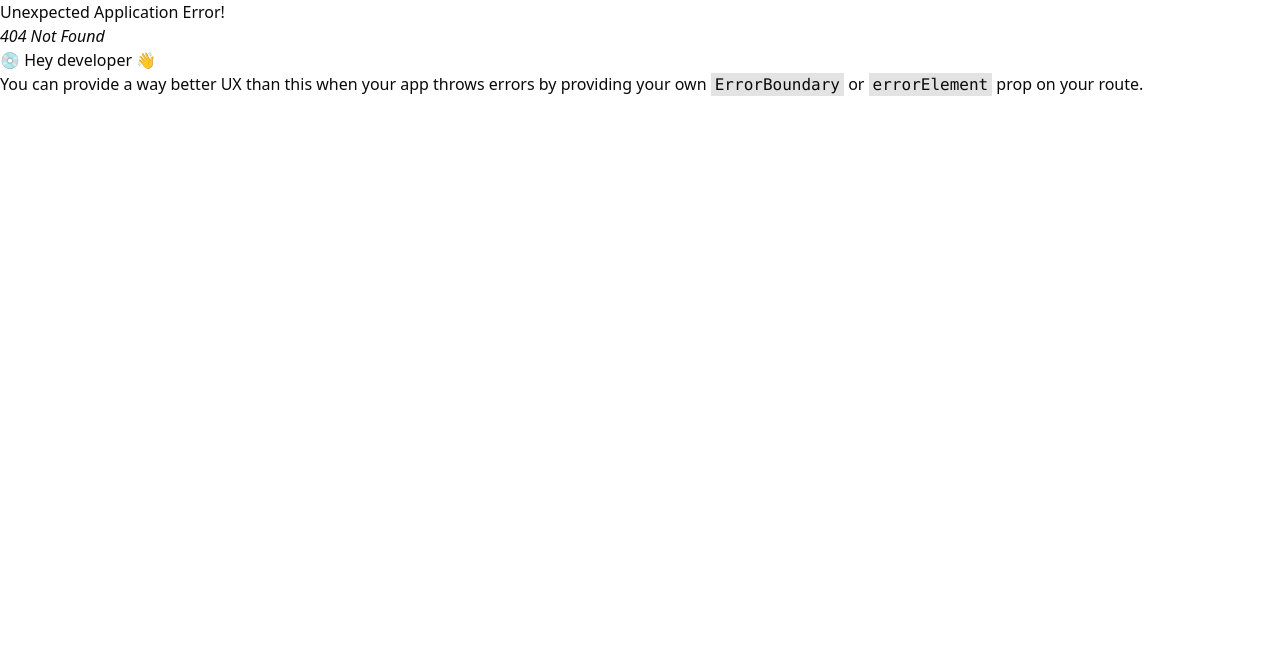
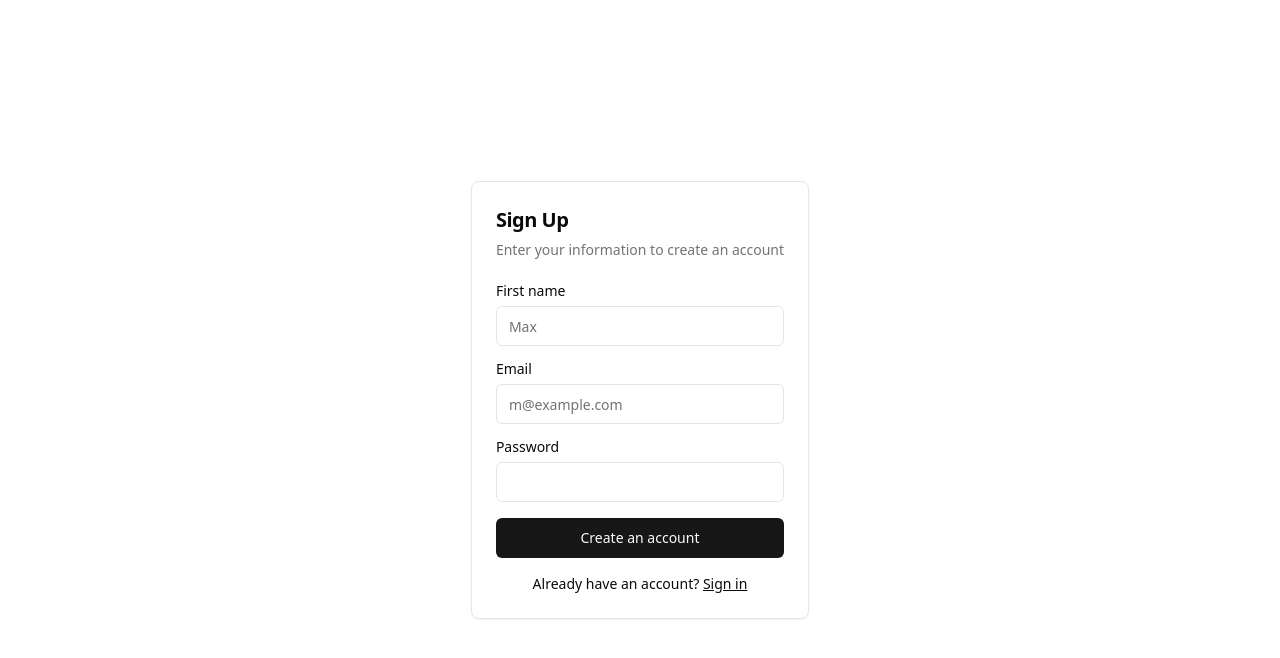
Before and after one commit to Rehan72/elib-dashboard, a React (Vite) app: page /register in a window 1280 px wide. Before the commit this address had no page. Shown: the top 658 px of the page. Built offline with nearby package versions, Linux system fonts and the light colour scheme.

Commit message:
add register page

```diff
--- a/src/pages/Login.tsx
+++ b/src/pages/LoginPage.tsx
@@ -9,6 +9,7 @@
 } from "@/components/ui/card"
 import { Input } from "@/components/ui/input"
 import { Label } from "@/components/ui/label"
+import { Link } from "react-router-dom"
 
 function LoginPage() {
 
@@ -32,7 +33,17 @@
           </div>
         </CardContent>
         <CardFooter>
+          <div className="w-full">
           <Button className="w-full">Sign in</Button>
+          <div className="mt-4 text-center text-sm">
+          Already have an account?{" "}
+          <Link to={'/register'} className="underline">
+            Sign in
+          </Link>
+        </div>
+          </div>
+
+
         </CardFooter>
       </Card>
       </section>
--- /dev/null
+++ b/src/pages/RegisterPage.tsx
@@ -0,0 +1,59 @@
+import { Button } from "@/components/ui/button"
+import { Card, CardContent, CardDescription, CardHeader, CardTitle } from "@/components/ui/card"
+import { Input } from "@/components/ui/input"
+import { Label } from "@/components/ui/label"
+import { Link } from "react-router-dom"
+
+function RegisterPage() {
+  return (
+ <section className="flex justify-center items-center h-screen">
+     <Card  className="mx-auto max-w-sm">
+      <CardHeader>
+        <CardTitle className="text-xl">Sign Up</CardTitle>
+        <CardDescription>
+          Enter your information to create an account
+        </CardDescription>
+      </CardHeader>
+      <CardContent>
+        <div className="grid gap-4">
+          <div className="w-full max-w-sm">
+            <div className="grid gap-2">
+              <Label htmlFor="first-name">First name</Label>
+              <Input id="first-name" placeholder="Max" required />
+            </div>
+            {/* <div className="grid gap-2">
+              <Label htmlFor="last-name">Last name</Label>
+              <Input id="last-name" placeholder="Robinson" required />
+            </div> */}
+          </div>
+          <div className="grid gap-2">
+            <Label htmlFor="email">Email</Label>
+            <Input
+              id="email"
+              type="email"
+              placeholder="m@example.com"
+              required
+            />
+          </div>
+          <div className="grid gap-2">
+            <Label htmlFor="password">Password</Label>
+            <Input id="password" type="password" />
+          </div>
+          <Button type="submit" className="w-full">
+            Create an account
+          </Button>
+
+        </div>
+        <div className="mt-4 text-center text-sm">
+          Already have an account?{" "}
+          <Link to={'/login'} className="underline">
+            Sign in
+          </Link>
+        </div>
+      </CardContent>
+    </Card>
+ </section>
+  )
+}
+
+export default RegisterPage
```
Also changed, not shown: src/router.tsx (+6 -1 lines).
